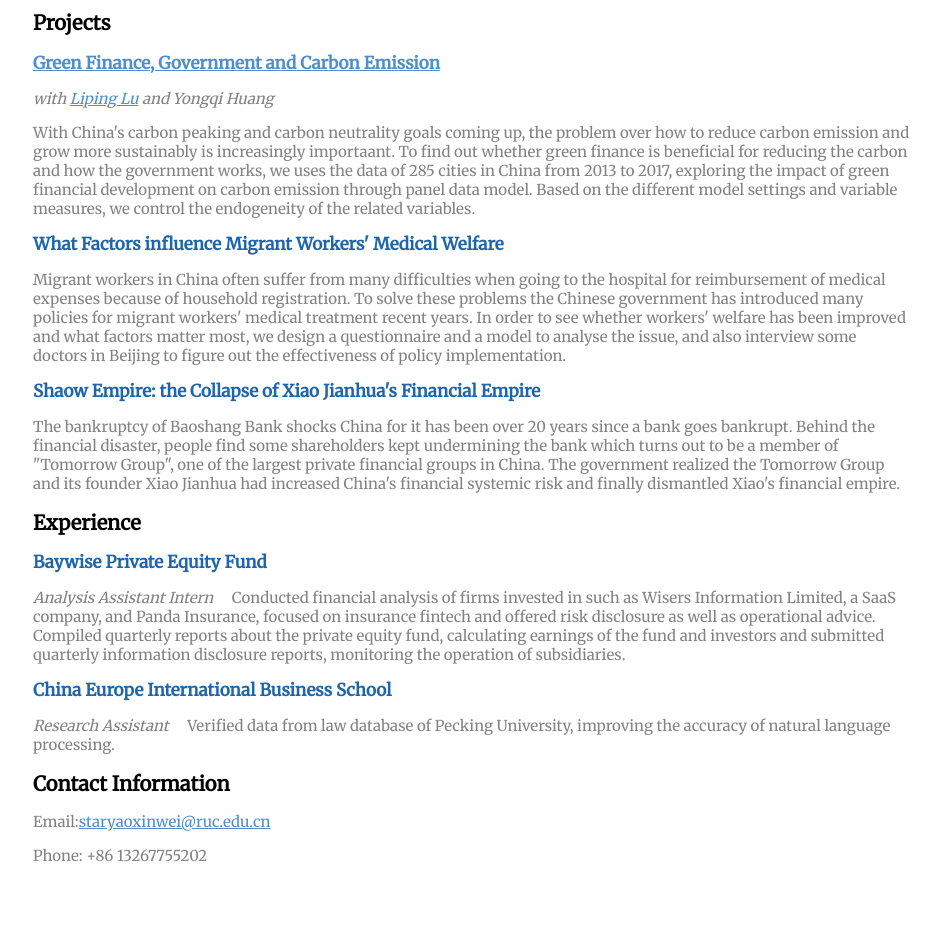
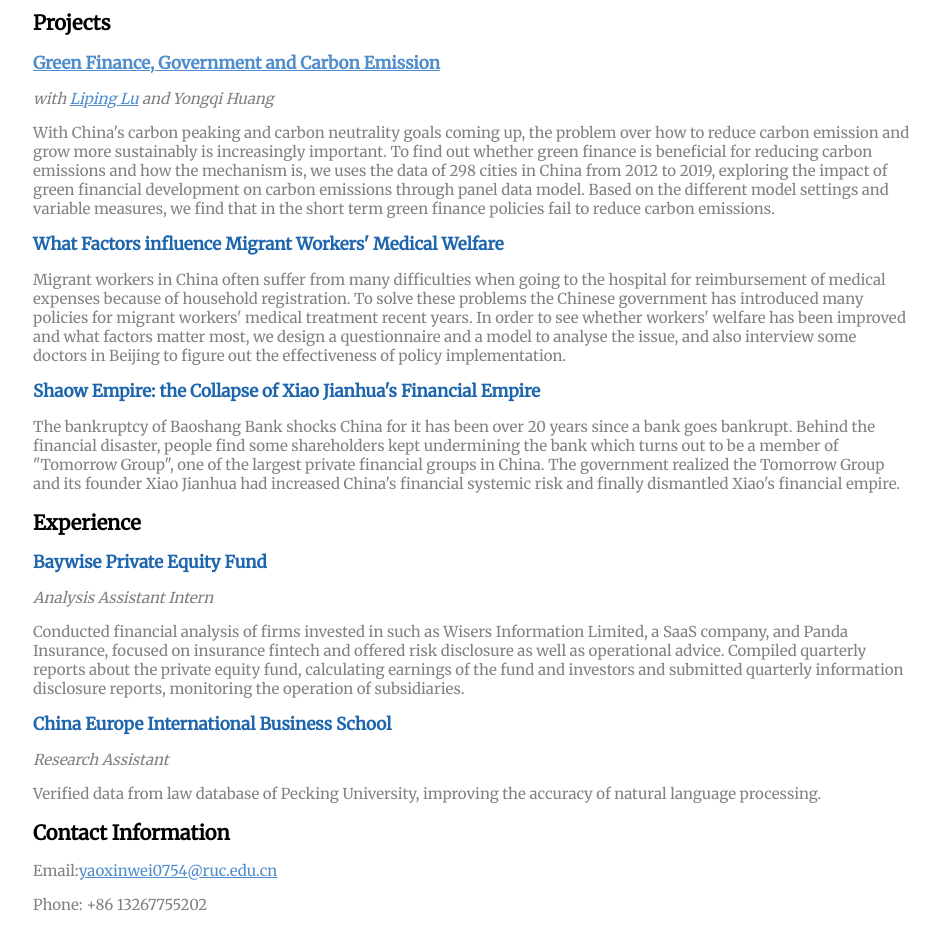
Before and after one commit to realyaoxinwei/realyaoxinwei.github.io, a plain HTML site: page index.html in a window 1280 px wide. Shown: the part 400-1350 px from the top of the page, without its empty margins (167-1106 px from the left). Before the commit the page ends 1320 px from the top, so only its background shows below. Drawn offline with Linux system fonts and the light colour scheme.

Commit message:
change description and email

```diff
--- a/index.html
+++ b/index.html
@@ -28,7 +28,7 @@
     <h2>Projects</h2>
     <h2 class="import"><a href="greenfinance_v1.3.pdf">Green Finance, Government and Carbon Emission</a></h2>
     <p class="umimport"><i>with <a href="https://scholar.google.ru/citations?user=aDeBIgwAAAAJ&hl=zh-CN&oi=sra">Liping Lu</a> and Yongqi Huang</i></p>
-    <p class="umimport">With China's carbon peaking and carbon neutrality goals coming up, the problem over how to reduce carbon emission and grow more sustainably is increasingly importaant. To find out whether green finance is beneficial for reducing the carbon and how the government works, we uses the data of 285 cities in China from 2013 to 2017, exploring the impact of green financial development on carbon emission through panel data model. Based on the different model settings and variable measures, we control the endogeneity of the related variables. </p>
+    <p class="umimport">With China's carbon peaking and carbon neutrality goals coming up, the problem over how to reduce carbon emission and grow more sustainably is increasingly important. To find out whether green finance is beneficial for reducing carbon emissions and how the mechanism is, we uses the data of 298 cities in China from 2012 to 2019, exploring the impact of green financial development on carbon emissions through panel data model. Based on the different model settings and variable measures, we find that in the short term green finance policies fail to reduce carbon emissions. </p>
     <h2 class="import">What Factors influence Migrant Workers' Medical Welfare</h2>
     <p class="umimport">Migrant workers in China often suffer from many difficulties when going to the hospital for reimbursement of medical expenses because of household registration. To solve these problems the Chinese government has introduced many policies for migrant workers' medical treatment recent years. In order to see whether workers' welfare has been improved and what factors matter most, we design a questionnaire and a model to analyse the issue, and also interview some doctors in Beijing to figure out the effectiveness of policy implementation.</p>
     <h2 class="import">Shaow Empire: the Collapse of Xiao Jianhua's Financial Empire</h2>
@@ -36,14 +36,16 @@
 
     <h2>Experience</h2>
     <h2 class="import">Baywise Private Equity Fund</h2>
-    <p class="umimport"><i>Analysis Assistant Intern</i> &emsp;Conducted financial analysis of firms invested in such as Wisers Information Limited, a SaaS company, and Panda
+    <p class="umimport"><i>Analysis Assistant Intern</i></p>
+    <p class="umimport">Conducted financial analysis of firms invested in such as Wisers Information Limited, a SaaS company, and Panda
 Insurance, focused on insurance fintech and offered risk disclosure as well as operational advice. Compiled quarterly reports about the private equity fund, calculating earnings of the fund and investors and submitted
 quarterly information disclosure reports, monitoring the operation of subsidiaries.</p>
 
     <h2 class="import">China Europe International Business School</h2>
-    <p class="umimport"><i>Research Assistant</i> &emsp;Verified data from law database of Pecking University, improving the accuracy of natural language processing.</p>
+    <p class="umimport"><i>Research Assistant</i> </p>
+    <p class="umimport">Verified data from law database of Pecking University, improving the accuracy of natural language processing.</p>
     <h2>Contact Information</h2>
-    <p class="umimport">Email:<a href="mailto:staryaoxinwei@ruc.edu.cn">staryaoxinwei@ruc.edu.cn</a></p>
+    <p class="umimport">Email:<a href="mailto:yaoxinwei0754@ruc.edu.cn">yaoxinwei0754@ruc.edu.cn</a></p>
     <p class="umimport">Phone: +86 13267755202</p>
 
     <br>
```
